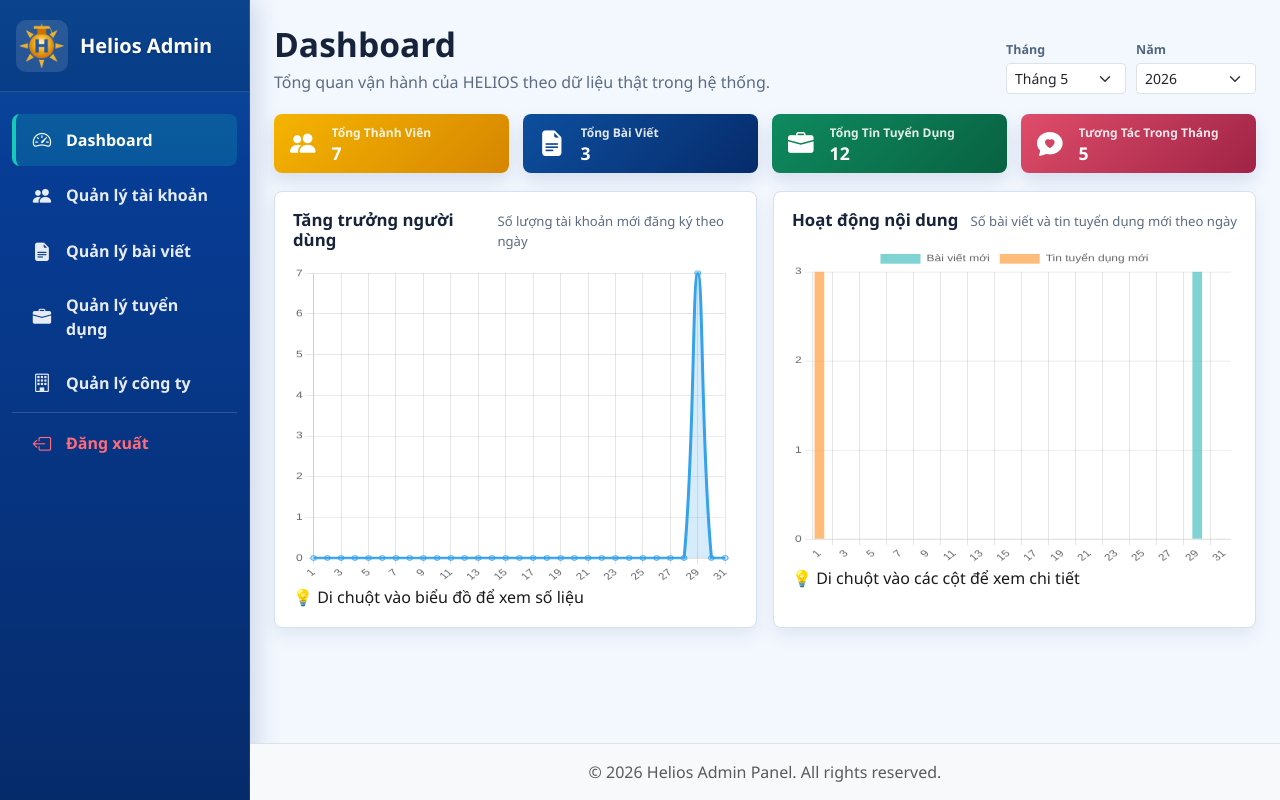
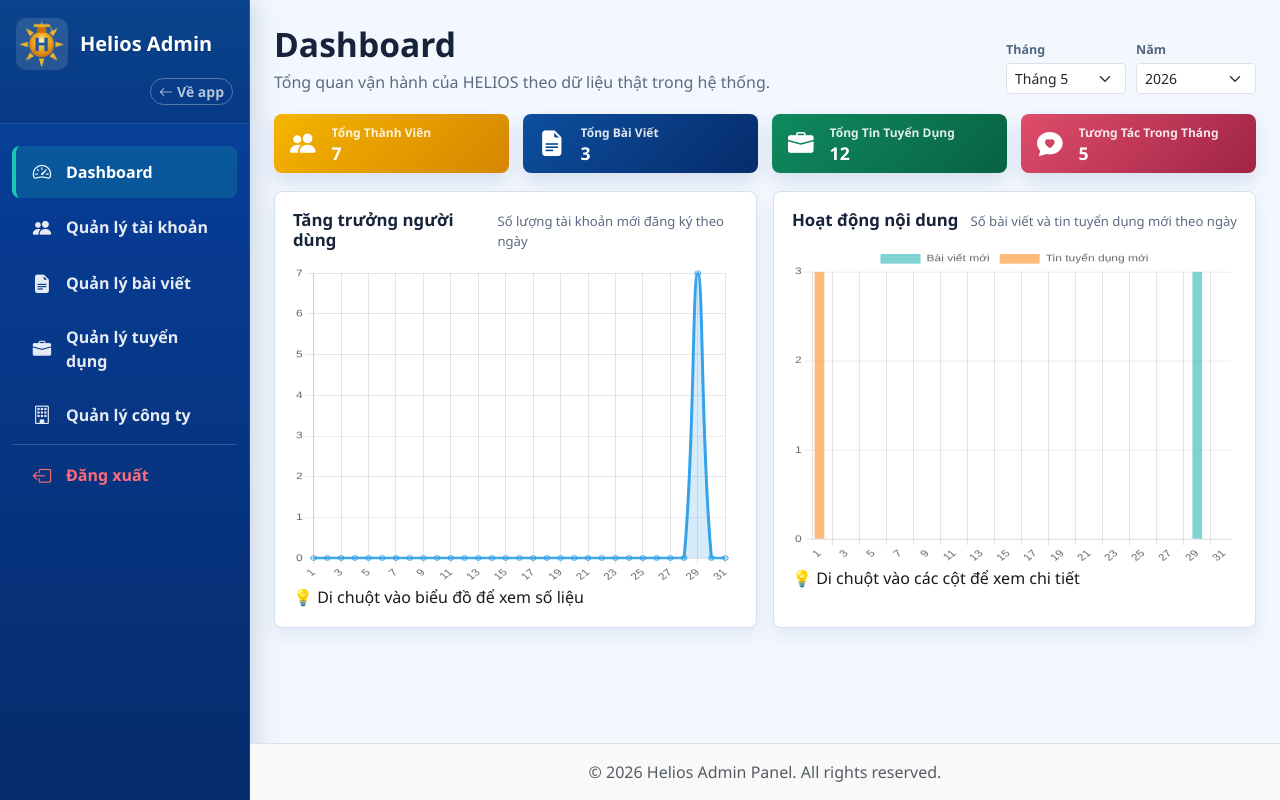
Before and after one commit to 31231025039/HELIOS_SOCIALWEB_FINAL, a PHP site: page /helios/public/admin in a window 1280 px wide. Run offline with PHP 8.4, Linux system fonts and the light colour scheme; data comes from the database, SQL or seed files in the repository; some libraries are stand-ins or nearby versions.

Commit message:
update footer, main, sidebar

```diff
--- a/HELIOS_SOCIALWEB_FINAL/admin/views/layouts/footer.php
+++ b/HELIOS_SOCIALWEB_FINAL/admin/views/layouts/footer.php
@@ -1,4 +1,4 @@
-<!-- File: admin/views/layouts/footer.php -->
+
 <footer class="mt-auto py-3 bg-light border-top">
     <div class="container-fluid text-center">
         <span class="text-muted">
--- a/HELIOS_SOCIALWEB_FINAL/admin/views/layouts/main.php
+++ b/HELIOS_SOCIALWEB_FINAL/admin/views/layouts/main.php
@@ -1,5 +1,5 @@
-<!-- File: admin/views/layouts/main.php (đã cập nhật) -->
 <?php
+    $baseUrl = '/helios/public/';
     $pageTitle = $pageTitle ?? 'Admin Dashboard';
     $contentView = $contentView ?? '';
     $activeMenu = $activeMenu ?? 'dashboard';
@@ -23,7 +23,7 @@
     <div class="admin-wrapper">
         <?php include __DIR__ . '/sidebar.php'; ?>
 
-        <div class="d-flex flex-column flex-grow-1">
+        <div class="admin-main d-flex flex-column flex-grow-1">
             <main class="admin-content">
                 <?php
                     if (!empty($contentView) && file_exists($contentView)) {
@@ -37,12 +37,10 @@
         </div>
     </div>
 
-    <!-- Các thư viện JS chung -->
     <script src="https://cdn.jsdelivr.net/npm/bootstrap@5.3.3/dist/js/bootstrap.bundle.min.js"></script>
     <script src="https://cdn.jsdelivr.net/npm/tom-select@2.2.2/dist/js/tom-select.complete.min.js"></script>
     <script src="https://cdn.jsdelivr.net/npm/chart.js@4.4.0/dist/chart.umd.min.js"></script>
 
-    <!-- Vòng lặp để nạp các file JS riêng của từng trang -->
     <?php
     $jsFiles = $jsFiles ?? [];
     foreach ($jsFiles as $jsFile):
--- a/HELIOS_SOCIALWEB_FINAL/admin/views/layouts/sidebar.php
+++ b/HELIOS_SOCIALWEB_FINAL/admin/views/layouts/sidebar.php
@@ -1,26 +1,23 @@
-<!-- File: admin/views/layouts/sidebar.php -->
 <?php $activeMenu = $activeMenu ?? 'dashboard'; ?>
 <aside class="admin-sidebar">
-    <div class="sidebar-header">
+    <div class="sidebar-header" style="flex-direction:column; align-items:flex-start; gap:8px;">
         <a href="/helios/public/admin" class="sidebar-brand" aria-label="Helios Admin">
             <span class="sidebar-brand-logo-box" aria-hidden="true">
-                <img
-                    src="/helios/public/assets/images/headerLogo(vertical).png"
-                    alt=""
-                    width="46"
-                    height="46"
-                    class="sidebar-brand-logo"
-                >
+                <img src="/helios/public/assets/images/headerLogo(vertical).png" alt="" width="46" height="46" class="sidebar-brand-logo">
             </span>
             <span class="sidebar-brand-text">Helios Admin</span>
         </a>
+        <a href="/helios/public/home" target="_blank" class="sidebar-view-app">
+            <i class="bi bi-arrow-left me-1"></i>Về app
+        </a>
     </div>
+
     <ul class="admin-menu">
         <li class="<?php echo ($activeMenu === 'dashboard') ? 'active' : ''; ?>">
             <a href="/helios/public/admin"><i class="bi bi-speedometer2"></i><span>Dashboard</span></a>
         </li>
         <li class="<?php echo ($activeMenu === 'users') ? 'active' : ''; ?>">
-            <a href="#"><i class="bi bi-people-fill"></i><span>Quản lý tài khoản</span></a>
+            <a href="/helios/public/admin/users"><i class="bi bi-people-fill"></i><span>Quản lý tài khoản</span></a>
         </li>
         <li class="<?php echo ($activeMenu === 'posts') ? 'active' : ''; ?>">
             <a href="/helios/public/admin/posts"><i class="bi bi-file-earmark-text-fill"></i><span>Quản lý bài viết</span></a>
@@ -35,7 +32,7 @@
         <li class="admin-menu-divider" aria-hidden="true"></li>
 
         <li>
-           <a href="#" class="admin-logout"><i class="bi bi-box-arrow-left"></i><span>Đăng xuất</span></a>
+           <a href="<?php echo $baseUrl; ?>logout" class="admin-logout" onclick="return confirm('Bạn có chắc chắn muốn đăng xuất khỏi trang quản trị?');"><i class="bi bi-box-arrow-left"></i><span>Đăng xuất</span></a>
         </li>
     </ul>
 </aside>
```
